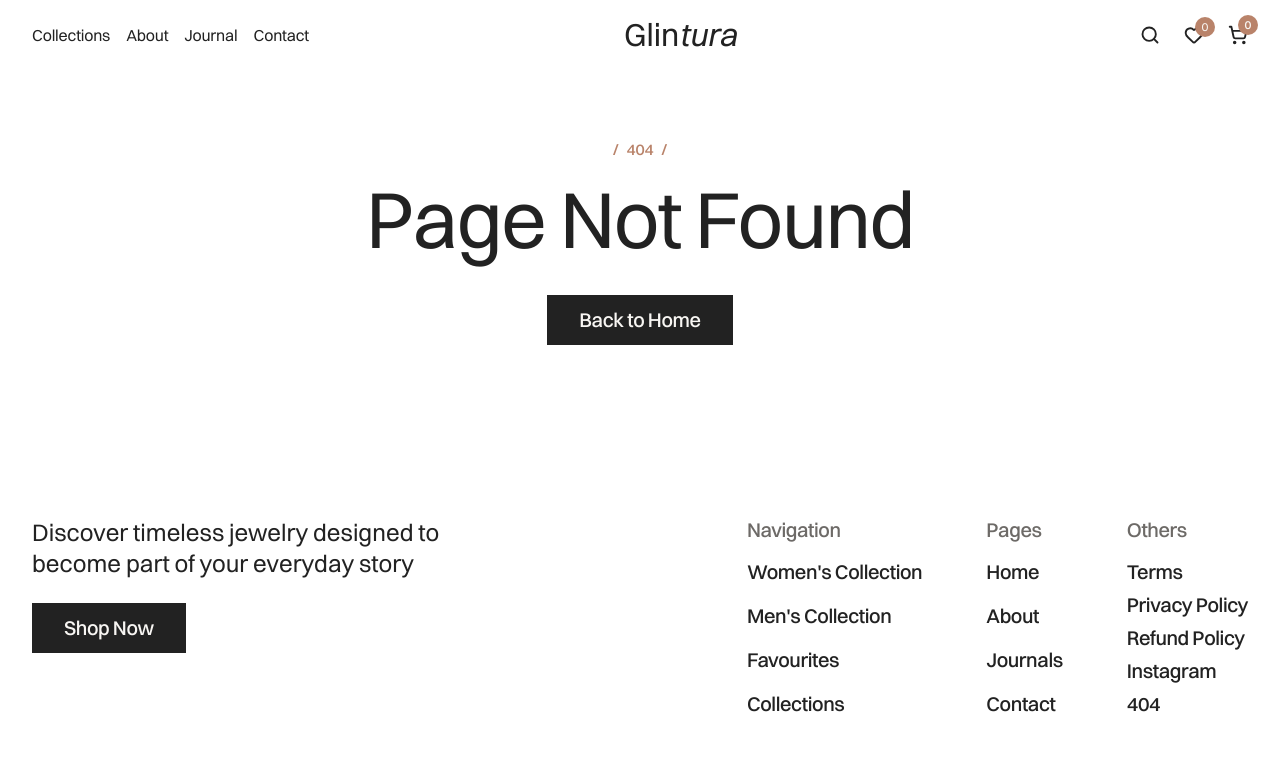
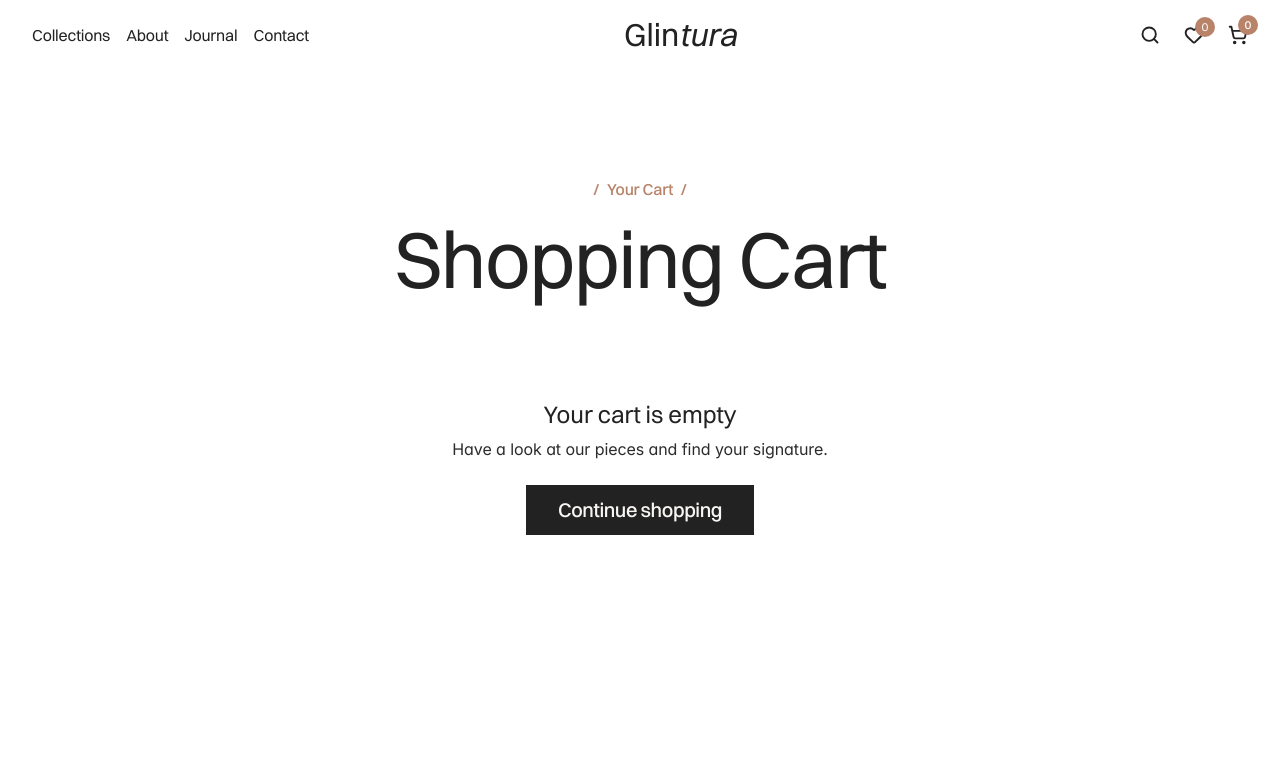
Before and after one commit to Anas-byte-glitch/Ecommerce_Product_2, a React (Vite) app: page /cart in a window 1280 px wide. Shown: the top 758 px of the page. Built offline with nearby package versions, Linux system fonts and the light colour scheme.

Commit message:
Add the /cart page with sticky order summary
Co-Authored-By: Claude Opus 5.5 <noreply@anthropic.com>
Claude-Session: https://claude.ai/code/session_01ChWHNNGkknYd4R82VzHhrE

```diff
--- a/src/App.jsx
+++ b/src/App.jsx
@@ -13,6 +13,7 @@ import JournalArticle from './pages/JournalArticle'
 import Legal from './pages/Legal'
 import NotFound from './pages/NotFound'
 import Checkout from './pages/Checkout'
+import Cart from './pages/Cart'
 import { getProduct } from './data/products'
 
 // Same URL paths as the reference (docs/SITE_MAP.md).
@@ -32,6 +33,7 @@ const router = createBrowserRouter([
         handle: { title: (params) => getProduct(params.slug)?.name },
       },
       { path: '/favourite', element: <Favourites /> },
+      { path: '/cart', element: <Cart />, handle: { title: () => 'Cart' } },
       { path: '/checkout', element: <Checkout />, handle: { title: () => 'Checkout' } },
       { path: '/about', element: <About /> },
       { path: '/contact', element: <Contact /> },
--- /dev/null
+++ b/src/pages/Cart.jsx
@@ -0,0 +1,68 @@
+import { Link } from 'react-router-dom'
+import { useCartSummary } from '../store/cartStore'
+import { formatPrice } from '../utils/formatPrice'
+import CartEmpty from '../components/cart/CartEmpty'
+import CartLine from '../components/cart/CartLine'
+import FreeShippingNote from '../components/cart/FreeShippingNote'
+import Button from '../components/ui/Button'
+import Container from '../components/ui/Container'
+import Eyebrow from '../components/ui/Eyebrow'
+
+function Row({ label, value, strong = false }) {
+  return (
+    <div className={strong ? 'flex justify-between text-ink type-h6-lg' : 'flex justify-between text-ink-soft type-body'}>
+      <dt>{label}</dt>
+      <dd>{value}</dd>
+    </div>
+  )
+}
+
+// /cart: lines on the left, sticky order summary on the right from 1200px; stacked below.
+// No shared sections on this page.
+export default function Cart() {
+  const summary = useCartSummary()
+  const empty = summary.lines.length === 0
+
+  return (
+    <section className="pt-[180px] pb-section-sm lg:pb-section">
+      <Container className="flex flex-col gap-12">
+        <div className="flex flex-col items-center gap-4 text-center">
+          <Eyebrow>Your Cart</Eyebrow>
+          <h1 className="text-ink type-display">Shopping Cart</h1>
+        </div>
+
+        {empty ? (
+          <CartEmpty />
+        ) : (
+          <div className="flex flex-col gap-8 lg:flex-row lg:items-start lg:gap-6">
+            <ul className="divide-y divide-mist border-y border-mist lg:flex-1" aria-label="Cart items">
+              {summary.lines.map((line) => (
+                <CartLine key={line.slug} line={line} size="large" />
+              ))}
+            </ul>
+
+            <aside aria-label="Order summary" className="flex flex-col gap-6 bg-smoke p-6 lg:sticky lg:top-24 lg:w-[452px]">
+              <h2 className="text-ink type-h6-lg">Order summary</h2>
+              <dl className="flex flex-col gap-3">
+                <Row label={`Subtotal (${summary.count} ${summary.count === 1 ? 'item' : 'items'})`} value={formatPrice(summary.subtotal)} />
+                <Row label="Shipping" value={summary.shipping === 0 ? 'Free' : formatPrice(summary.shipping)} />
+                <div className="border-t border-mist pt-3">
+                  <Row label="Total" value={formatPrice(summary.total)} strong />
+                </div>
+              </dl>
+              <FreeShippingNote summary={summary} />
+              <div className="flex flex-col items-center gap-4">
+                <Button to="/checkout" className="w-full">
+                  Checkout
+                </Button>
+                <Link to="/shop" className="text-ink underline underline-offset-4 type-eyebrow hover:text-ink-hover">
+                  Continue shopping
+                </Link>
+              </div>
+            </aside>
+          </div>
+        )}
+      </Container>
+    </section>
+  )
+}
```
